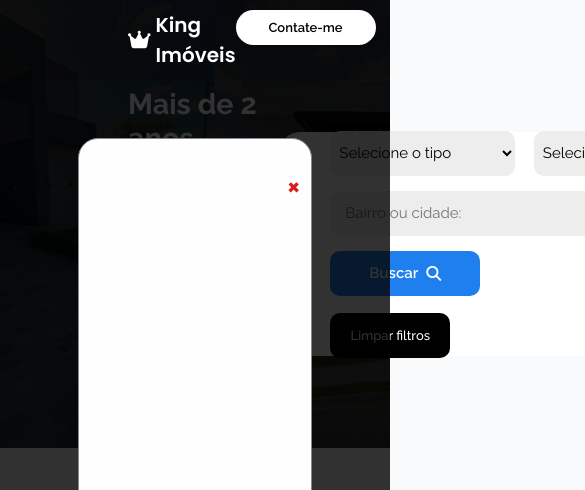
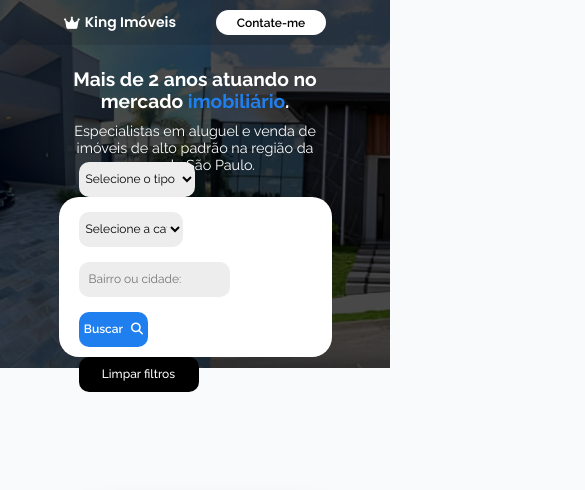
Before and after one commit to ingrydshirlley/king-im-veis, a plain HTML site: page index.html in a window 390 px wide. Shown: the top 490 px of the page, 585 px wide, since content can reach past the window. Drawn offline with Linux system fonts and the light colour scheme.

Commit message:
started the responsivity of the header

```diff
--- a/index.html
+++ b/index.html
@@ -81,9 +81,9 @@
     </div>
 
 
-    <script src="apifake.js"></script>
-    <script src="casas.js"></script>
-    <script src="script.js"></script>
+    <script src="./js/apifake.js"></script>
+    <script src="./js/casas.js"></script>
+    <script src="./js/botaoTopo.js"></script>
 </body>
 
 </html>
--- a/casas.js
+++ b/js/casas.js
@@ -4,7 +4,6 @@ function openModal(casa) {
 
     let carouselHTML = '';
 
-    //HTML para o carrossel de imagens
     if (casa.fotos && casa.fotos.length > 0) {
 
         carouselHTML += `<div id="imageCarousel" class="carousel">`;
@@ -38,7 +37,11 @@ function openModal(casa) {
     `;
 
     modalBody.innerHTML = modalHTML;
+    modal.style.opacity = '0'
     modal.style.display = 'flex';
+    setTimeout(() => {
+        modal.style.opacity = '1'; // Define a opacidade para 1 para suavizar a transição
+    }, 100);
 }
 
 
--- a/style.css
+++ b/style.css
@@ -65,13 +65,15 @@ body {
 }
 
 .modal {
-    display: flex;
+    display: none;
     justify-content: center;
     align-items: center;
     position: fixed;
     z-index: 1;
     left: 0;
     top: 0;
+    opacity: 0;
+    transition: opacity .5s ease;
     width: 100%;
     height: 100%;
     background-color: rgba(0, 0, 0, 0.805);
@@ -102,7 +104,6 @@ body {
     width: 45%;
     align-items: center;
     justify-content: center;
-
 }
 
 .textos-modal h1{
--- a/styles/header.css
+++ b/styles/header.css
@@ -188,3 +188,236 @@ header .main-header .container-filters .botao {
     background-color: #000000;
     box-shadow: 10px 8px 10px rgba(0, 0, 0, 0.133);
 }
+
+
+
+
+@media screen and (max-width: 1470px) {
+    header .top-header {
+        padding: 10px 7rem 10px 7rem;
+    }
+
+    header .main-header {
+        padding: 0px 7rem 0px 7rem;
+    }
+
+    header .main-header .container-filters {
+        padding: 30px;
+        width: 38rem;
+        gap: 15px;
+    }
+}
+
+@media screen and (max-width: 1250px) {
+    header .top-header {
+        padding: 10px 4rem 10px 4rem;
+    }
+
+    header .main-header {
+        padding: 0px 4rem 0px 4rem;
+    }
+
+    header .main-header .texts {
+        width: 35%;
+    }
+
+    header .main-header .texts h1 {
+        font-size: 1.5rem;
+    }
+
+    header .main-header .texts h1 span {
+        font-size: 1.5rem;
+    }
+
+    header .main-header .texts span {
+        font-size: .9rem;
+    }
+
+    header .main-header .container-filters {
+        padding: 20px;
+        width: 55%;
+        gap: 12px;
+    }
+
+    header .main-header .container-filters .tipo select {
+        height: 40px;
+        font-size: 12px;
+        padding-left: 3px;
+    }
+
+    header .main-header .container-filters .tipo input {
+        height: 40px;
+        font-size: 12px;
+        padding-left: 10px;
+    }
+
+    #input-bairro-cidade {
+        width: 65%;
+    }
+
+    #buscarBtn {
+        height: 40px;
+        font-size: 12px;
+        width: 30%;
+    }
+
+    #limparFiltrosBtn {
+        height: 40px;
+        font-size: 12px;
+    }
+}
+
+@media screen and (max-width: 870px) {
+    header {
+        height: 23rem;
+    }
+
+    header .top-header .logo {
+        font-size: 16px;
+    }
+
+    header .top-header nav .contact {
+        padding: 5px;
+        width: 120px;
+        height: 30px;
+    }
+
+    header .main-header .texts h1 {
+        font-size: 1.3rem;
+    }
+
+    header .main-header .texts h1 span {
+        font-size: 1.3rem;
+    }
+
+    header .main-header .texts span {
+        font-size: .8rem;
+    }
+
+    header .main-header .container-filters {
+        width: 55%;
+        gap: 12px;
+        height: 12rem;
+    }
+}
+
+@media screen and (max-width: 785px) {
+    header .main-header {
+        display: flex;
+        flex-direction: column;
+        width: 100%;
+        padding: 0px 0rem 0px 0rem;
+        margin-top: 3.5rem;
+        justify-content: center;
+        align-items: center;
+        gap: 1.5rem;
+    }
+
+    header .top-header .logo {
+        font-size: 14px;
+    }
+
+    header .top-header nav .contact {
+        padding: 3px;
+        width: 110px;
+        font-size: 12px;
+        height: 25px;
+    }
+
+    header .main-header .texts {
+        width: 70%;
+        align-items: center;
+        justify-content: center;
+        gap: 10px;
+        text-align: center;
+    }
+
+    header .main-header .texts h1 {
+        font-size: 1.2rem;
+    }
+
+    header .main-header .texts h1 span {
+        font-size: 1.2rem;
+    }
+
+    header .main-header .texts span {
+        font-size: .9rem;
+    }
+
+    header .main-header .container-filters {
+        width: 70%;
+        gap: 10px;
+        height: 10rem;
+    }
+
+    header .main-header .container-filters .tipo select {
+        height: 35px;
+    }
+
+    header .main-header .container-filters .tipo input {
+        height: 35px;
+    }
+
+    #buscarBtn {
+        height: 35px;
+    }
+
+    #limparFiltrosBtn {
+        height: 35px;
+    }
+}
+
+@media screen and (max-width: 530px) {
+    header .main-header {
+        display: flex;
+        flex-direction: column;
+        width: 100%;
+        padding: 0px 0rem 0px 0rem;
+        margin-top: 3.5rem;
+        justify-content: center;
+        align-items: center;
+        gap: 1.5rem;
+    }
+
+    header .main-header .texts {
+        width: 70%;
+        align-items: center;
+        justify-content: center;
+        gap: 10px;
+        text-align: center;
+    }
+
+    header .main-header .texts h1 {
+        font-size: 1.2rem;
+    }
+
+    header .main-header .texts h1 span {
+        font-size: 1.2rem;
+    }
+
+    header .main-header .texts span {
+        font-size: .9rem;
+    }
+
+    header .main-header .container-filters {
+        width: 70%;
+        gap: 10px;
+        height: 10rem;
+    }
+
+    header .main-header .container-filters .tipo select {
+        height: 35px;
+    }
+
+    header .main-header .container-filters .tipo input {
+        height: 35px;
+    }
+
+    #buscarBtn {
+        height: 35px;
+    }
+
+    #limparFiltrosBtn {
+        height: 35px;
+    }
+}
```
Also changed, not shown: js/apifake.js (renamed from apifake.js), js/botaoTopo.js (renamed from script.js).
